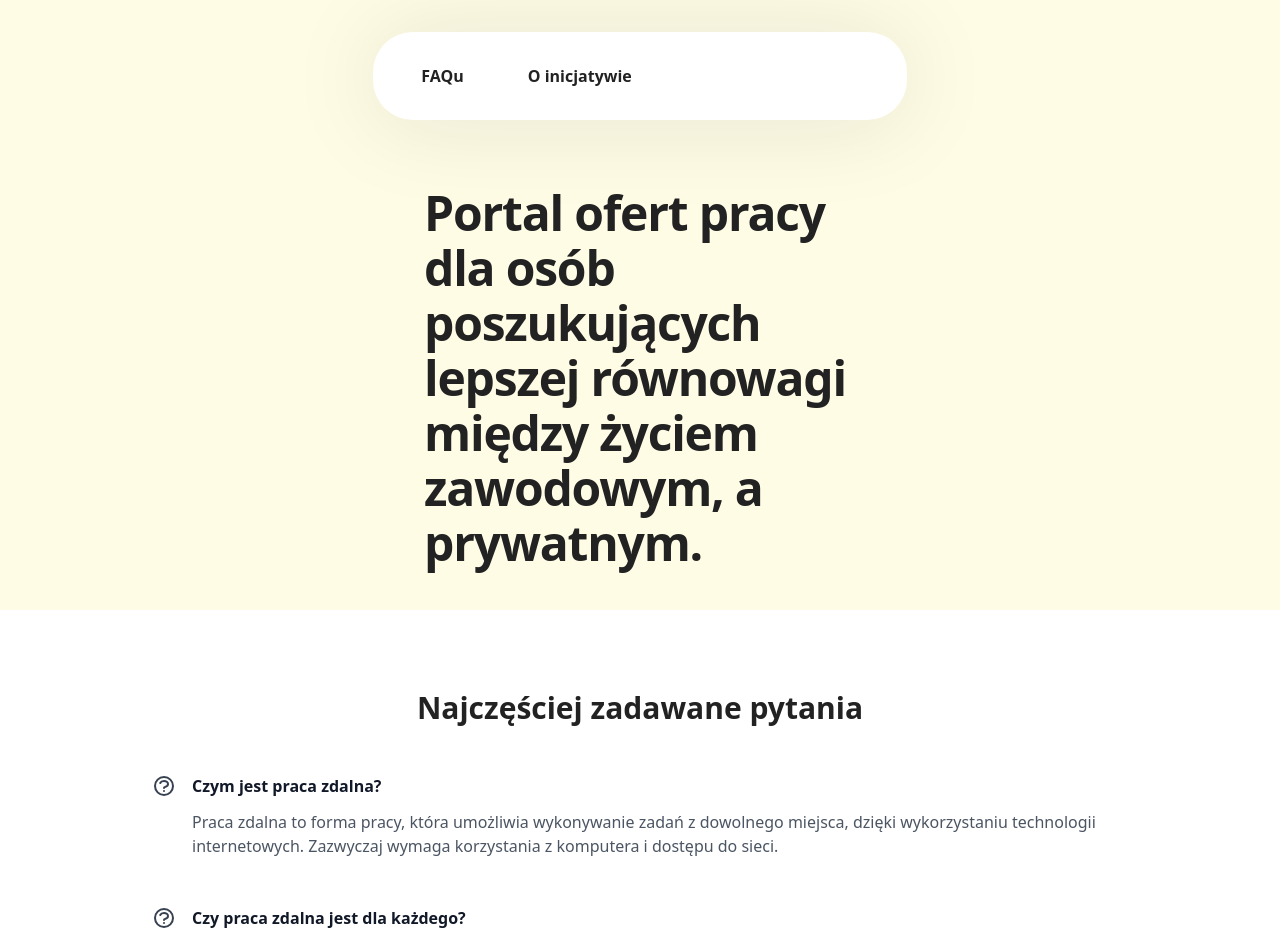
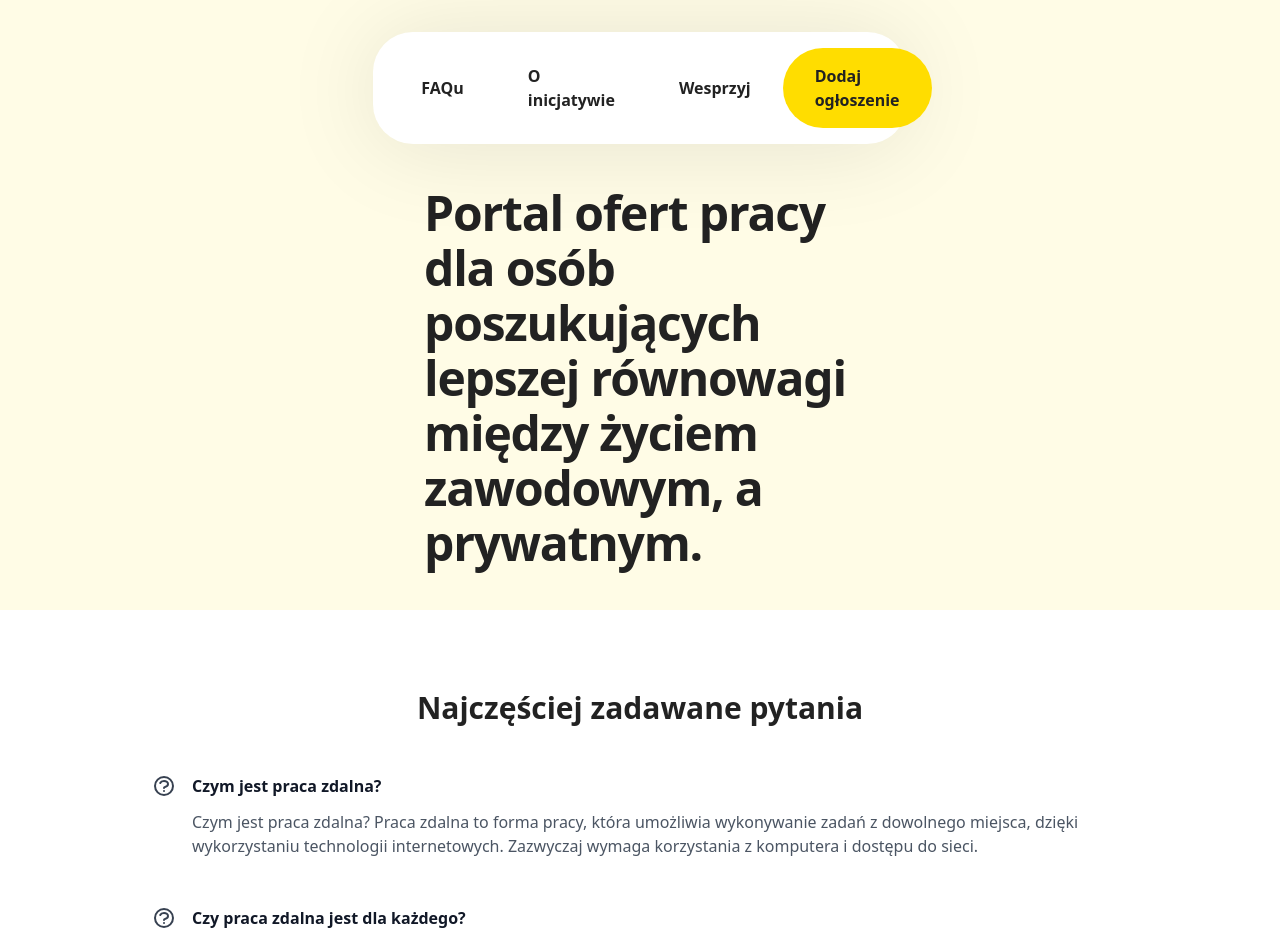
Before and after one commit to leszekkrol/4dnipracy.pl, a Nuxt app: page /faq in a window 1280 px wide. Shown: the top 946 px of the page. Built offline with nearby package versions, Linux system fonts and the light colour scheme; no server answers.

Commit message:
✨ Use pinia store in FAQu

```diff
--- a/assets/main.css
+++ b/assets/main.css
@@ -60,6 +60,12 @@ body {
   box-shadow: var(--nav-ring-offset-shadow, 0 0 #0000), var(--nav-ring-shadow, 0 0 #0000), var(--nav-shadow);
 }
 
+.btn-yellow-bg {
+  border-radius: 40px;
+  --bg-opacity:1;
+  background-color:rgba(255, 221, 0, var(--bg-opacity))
+}
+
 .btn-hover-bg:before{
   content: "";
   transform: scale(.7) perspective(1px);
--- a/components/navigation.vue
+++ b/components/navigation.vue
@@ -1,6 +1,7 @@
 <template>
   <div class="w-full z-10 fixed pt-8">
-    <div class="flex items-center p-4 bg-white mx-auto rounded-40 shadow-x-xsm lg:w-5/12">
+    <div class="flex justify-between items-center p-4 bg-white mx-auto rounded-40 shadow-x-xsm lg:w-5/12">
+      <div class="flex">
         <NuxtLink
           to="/faq"
           title="FAQu"
@@ -11,6 +12,19 @@
           title="FAQu"
           target="_self"
           class="btn-hover-bg relative flex items-center font-bold inline-block px-8 py-4">O inicjatywie</NuxtLink>
+        <NuxtLink
+          to="https://buycoffee.to/leszekkrol"
+          title="FAQu"
+          target="_self"
+          class="btn-hover-bg relative flex items-center font-bold inline-block px-8 py-4">Wesprzyj</NuxtLink>
+      </div>
+      <div class="flex">
+        <NuxtLink
+          to="/dodaj-ogloszenie"
+          title="FAQu"
+          target="_self"
+          class="btn-yellow-bg btn-hover-bg relative flex items-center font-bold inline-block px-8 py-4">Dodaj ogłoszenie</NuxtLink>
+      </div>
     </div>
   </div>
 </template>
--- /dev/null
+++ b/pages/dodaj-ogloszenie.vue
@@ -0,0 +1,8 @@
+<template>
+  <div>
+    <h2 class="mb-5 text-3xl md:text-4xl font-bold tracking-tight">Dodaj ogłoszenie</h2>
+    <p class="leading-30 xs:leading-22">
+      Wkrótce
+    </p>
+  </div>
+</template>
--- a/pages/faq.vue
+++ b/pages/faq.vue
@@ -1,7 +1,7 @@
 <template>
   <section class="px-4 mx-auto max-w-7xl md:px-2">
     <h1 class="mb-12 text-xl font-bold text-left md:text-3xl md:text-center">Najczęściej zadawane pytania</h1>
-    <div class="flex items-start justify-start mb-12">
+    <div class="flex items-start justify-start mb-12" v-for="item in faqList">
       <svg fill="none" viewBox="0 0 24 24" stroke="currentColor" class="flex-none w-6 h-6 mr-4 text-gray-700" aria-hidden="true">
         <path
           stroke-linecap="round"
@@ -11,91 +11,20 @@
         ></path>
       </svg>
       <div>
-        <p class="mt-0 mb-3 font-semibold text-gray-900">Czym jest praca zdalna?</p>
-        <p class="text-gray-600">
-          Praca zdalna to forma pracy, która umożliwia wykonywanie zadań z dowolnego miejsca, dzięki wykorzystaniu technologii internetowych. Zazwyczaj wymaga korzystania z komputera i dostępu do sieci.
-        </p>
-      </div>
-    </div>
-    <div class="flex items-start justify-start mb-12">
-      <svg fill="none" viewBox="0 0 24 24" stroke="currentColor" class="flex-none w-6 h-6 mr-4 text-gray-700" aria-hidden="true">
-        <path
-          stroke-linecap="round"
-          stroke-linejoin="round"
-          stroke-width="2"
-          d="M8.228 9c.549-1.165 2.03-2 3.772-2 2.21 0 4 1.343 4 3 0 1.4-1.278 2.575-3.006 2.907-.542.104-.994.54-.994 1.093m0 3h.01M21 12a9 9 0 11-18 0 9 9 0 0118 0z"
-        ></path>
-      </svg>
-      <div>
-        <p class="mt-0 mb-3 font-semibold text-gray-900">Czy praca zdalna jest dla każdego?</p>
-        <p class="text-gray-600">
-          Praca zdalna wymaga samodyscypliny, umiejętności planowania czasu i organizacji pracy. Osoby, które potrafią pracować samodzielnie, są w stanie radzić sobie z pracą zdalną.
-        </p>
-      </div>
-    </div>
-    <div class="flex items-start justify-start mb-12">
-      <svg fill="none" viewBox="0 0 24 24" stroke="currentColor" class="flex-none w-6 h-6 mr-4 text-gray-700" aria-hidden="true">
-        <path
-          stroke-linecap="round"
-          stroke-linejoin="round"
-          stroke-width="2"
-          d="M8.228 9c.549-1.165 2.03-2 3.772-2 2.21 0 4 1.343 4 3 0 1.4-1.278 2.575-3.006 2.907-.542.104-.994.54-.994 1.093m0 3h.01M21 12a9 9 0 11-18 0 9 9 0 0118 0z"
-        ></path>
-      </svg>
-      <div>
-        <p class="mt-0 mb-3 font-semibold text-gray-900">Jakie korzyści wynikają z pracy zdalnej?</p>
-        <p class="text-gray-600">
-          Praca zdalna pozwala na większą elastyczność i dostosowanie pracy do własnych potrzeb. Dzięki temu można łatwiej pogodzić pracę z życiem prywatnym. Zmniejsza się również potrzeba dojazdów do pracy, co wpływa pozytywnie na środowisko i oszczędza czas i koszty związane z dojazdem.
-        </p>
-      </div>
-    </div>
-    <div class="flex items-start justify-start mb-12">
-      <svg fill="none" viewBox="0 0 24 24" stroke="currentColor" class="flex-none w-6 h-6 mr-4 text-gray-700" aria-hidden="true">
-        <path
-          stroke-linecap="round"
-          stroke-linejoin="round"
-          stroke-width="2"
-          d="M8.228 9c.549-1.165 2.03-2 3.772-2 2.21 0 4 1.343 4 3 0 1.4-1.278 2.575-3.006 2.907-.542.104-.994.54-.994 1.093m0 3h.01M21 12a9 9 0 11-18 0 9 9 0 0118 0z"
-        ></path>
-      </svg>
-      <div>
-        <p class="mt-0 mb-3 font-semibold text-gray-900">Jakie umiejętności są potrzebne do pracy zdalnej?</p>
-        <p class="text-gray-600">
-          Osoba pracująca zdalnie powinna posiadać dobre umiejętności komunikacyjne, aby móc skutecznie porozumiewać się z zespołem. Ważne są także umiejętności techniczne, ponieważ praca zdalna opiera się na korzystaniu z narzędzi internetowych i oprogramowania.
-        </p>
-      </div>
-    </div>
-    <div class="flex items-start justify-start mb-12">
-      <svg fill="none" viewBox="0 0 24 24" stroke="currentColor" class="flex-none w-6 h-6 mr-4 text-gray-700" aria-hidden="true">
-        <path
-          stroke-linecap="round"
-          stroke-linejoin="round"
-          stroke-width="2"
-          d="M8.228 9c.549-1.165 2.03-2 3.772-2 2.21 0 4 1.343 4 3 0 1.4-1.278 2.575-3.006 2.907-.542.104-.994.54-.994 1.093m0 3h.01M21 12a9 9 0 11-18 0 9 9 0 0118 0z"
-        ></path>
-      </svg>
-      <div>
-        <p class="mt-0 mb-3 font-semibold text-gray-900">Jakie narzędzia są potrzebne do pracy zdalnej?</p>
-        <p class="text-gray-600">
-          Do pracy zdalnej potrzebne są przede wszystkim komputer i szybkie połączenie internetowe. Oprócz tego mogą być potrzebne narzędzia do pracy zespołowej, takie jak komunikator internetowy czy narzędzia do współdzielenia plików.
-        </p>
-      </div>
-    </div>
-    <div class="flex items-start justify-start mb-12">
-      <svg fill="none" viewBox="0 0 24 24" stroke="currentColor" class="flex-none w-6 h-6 mr-4 text-gray-700" aria-hidden="true">
-        <path
-          stroke-linecap="round"
-          stroke-linejoin="round"
-          stroke-width="2"
-          d="M8.228 9c.549-1.165 2.03-2 3.772-2 2.21 0 4 1.343 4 3 0 1.4-1.278 2.575-3.006 2.907-.542.104-.994.54-.994 1.093m0 3h.01M21 12a9 9 0 11-18 0 9 9 0 0118 0z"
-        ></path>
-      </svg>
-      <div>
-        <p class="mt-0 mb-3 font-semibold text-gray-900">Jakie są godziny pracy w przypadku pracy zdalnej?</p>
-        <p class="text-gray-600">
-          Godziny pracy w przypadku pracy zdalnej są zazwyczaj elastyczne i dostosowane do indywidualnych potrzeb pracownika. W niektórych przypadkach może być wymagane dostosowanie się do określonych godzin pracy,
-        </p>
+        <p class="mt-0 mb-3 font-semibold text-gray-900">{{ item.title }}</p>
+        <p class="text-gray-600">{{ item.description }}</p>
       </div>
     </div>
   </section>
 </template>
+
+<script>
+import { useDataStore } from '~/store/data'
+export default defineComponent({
+  setup() {
+    const dataStore = useDataStore()
+    const faqList = dataStore.faqList
+    return { faqList }
+  },
+})
+</script>
--- a/pages/index.vue
+++ b/pages/index.vue
@@ -1,10 +1,14 @@
 <script setup lang="ts">
 const supabase = useSupabaseClient()
-const { data } = await supabase.from('offers').select('id')
+const { data } = await supabase
+  .from('offers')
+  .select('id')
+  .order('created_at', { ascending: false })
 </script>
 
 <template>
   <div v-for="item in data">
+    {{ item.id }}
     <OfferItem />
   </div>
 </template>
--- /dev/null
+++ b/store/data.ts
@@ -0,0 +1,39 @@
+// store/data.ts
+import { defineStore } from 'pinia'
+
+export const useDataStore = defineStore({
+  id: 'data-store',
+  state: () => {
+    return {
+      faq: [
+        {
+          title: "Czym jest praca zdalna?",
+          description: "Czym jest praca zdalna? Praca zdalna to forma pracy, która umożliwia wykonywanie zadań z dowolnego miejsca, dzięki wykorzystaniu technologii internetowych. Zazwyczaj wymaga korzystania z komputera i dostępu do sieci."
+        },
+        {
+          title: "Czy praca zdalna jest dla każdego?",
+          description: "Praca zdalna wymaga samodyscypliny, umiejętności planowania czasu i organizacji pracy. Osoby, które potrafią pracować samodzielnie, są w stanie radzić sobie z pracą zdalną."
+        },
+        {
+          title: "Jakie korzyści wynikają z pracy zdalnej?",
+          description: "Praca zdalna pozwala na większą elastyczność i dostosowanie pracy do własnych potrzeb. Dzięki temu można łatwiej pogodzić pracę z życiem prywatnym. Zmniejsza się również potrzeba dojazdów do pracy, co wpływa pozytywnie na środowisko i oszczędza czas i koszty związane z dojazdem."
+        },
+        {
+          title: "Jakie umiejętności są potrzebne do pracy zdalnej?",
+          description: "Osoba pracująca zdalnie powinna posiadać dobre umiejętności komunikacyjne, aby móc skutecznie porozumiewać się z zespołem. Ważne są także umiejętności techniczne, ponieważ praca zdalna opiera się na korzystaniu z narzędzi internetowych i oprogramowania."
+        },
+        {
+          title: "Jakie narzędzia są potrzebne do pracy zdalnej?",
+          description: "Do pracy zdalnej potrzebne są przede wszystkim komputer i szybkie połączenie internetowe. Oprócz tego mogą być potrzebne narzędzia do pracy zespołowej, takie jak komunikator internetowy czy narzędzia do współdzielenia plików."
+        },
+        {
+          title: "Jakie są godziny pracy w przypadku pracy zdalnej?",
+          description: "Godziny pracy w przypadku pracy zdalnej są zazwyczaj elastyczne i dostosowane do indywidualnych potrzeb pracownika. W niektórych przypadkach może być wymagane dostosowanie się do określonych godzin pracy,"
+        }
+      ],
+    }
+  },
+  getters: {
+    faqList: state => state.faq,
+  },
+})
```
Also changed, not shown: pages/o-inicjatywie.vue (line endings or trailing spaces). Lines whose indentation alone changed are shown as unchanged.
